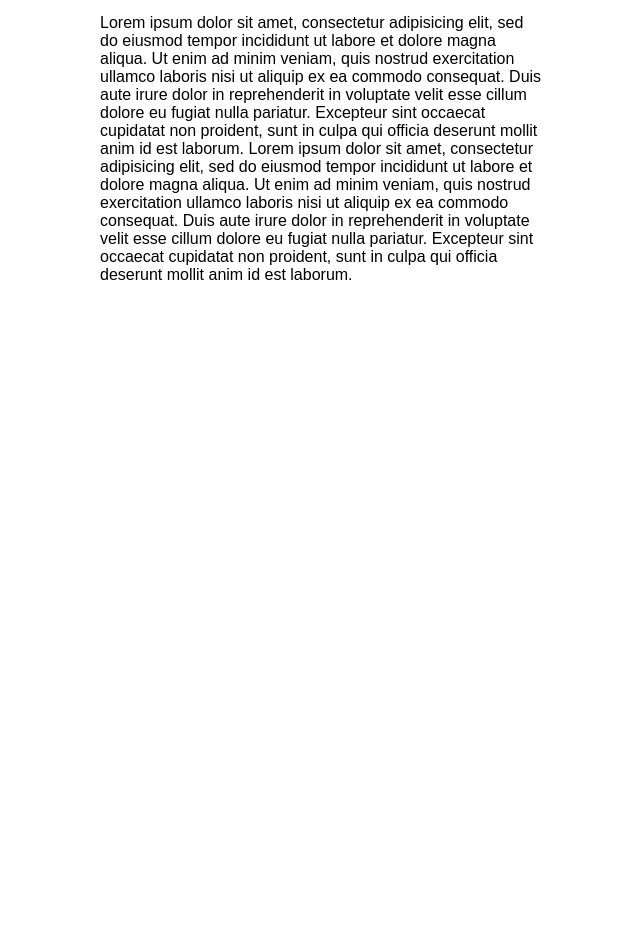
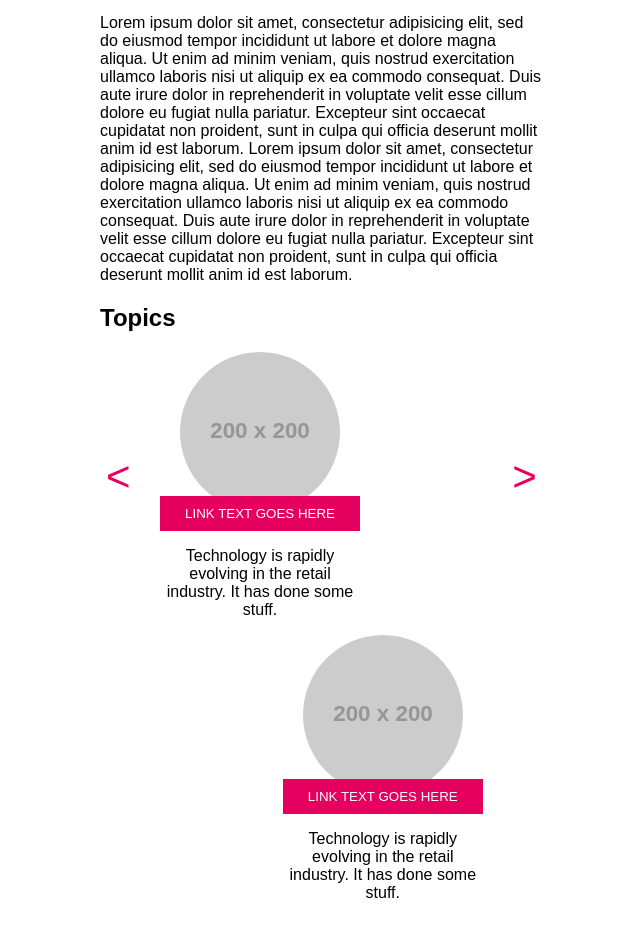
Before and after one commit to hyojinaaa/register-remake, a plain HTML site: page index.html in a window 1280 px wide. Shown: the part 2216-3142 px from the top of the page, without its empty margins (188-828 px from the left). Before the commit the page ends 2516 px from the top, so only its background shows below. Drawn offline with Linux system fonts and the light colour scheme; placeholder pictures from the web are drawn by us.

Commit message:
Added special circle article

```diff
--- a/css/styles.css
+++ b/css/styles.css
@@ -64,3 +64,70 @@ hr {
 article img {
 	max-width: 100%;
 }
+
+.related div{
+	width: 200px;
+	text-align: center;
+
+}
+
+.related:after {
+	content: ' ';
+	display: block;
+	clear: both;
+}
+
+.related div:nth-of-type(1) {
+	float: left;
+	margin-left: 60px;
+}
+
+.related div:nth-of-type(2) {
+	float: right;
+	margin-right: 60px;
+}
+
+.related img {
+	border-radius: 50%;
+	width: 80%;
+}
+
+.related div a {
+	background-color: #e5005f;
+	display: block;
+	padding: 10px 10px;
+	color: white;
+	text-transform: uppercase;
+	text-decoration: none;
+	font-size: smaller;
+	position: relative;
+	margin-top: -20px;
+}
+
+.related div a:hover {
+	background-color: black;
+}
+
+#scroll-left,
+#scroll-right {
+	font-size: 42px;
+	border: none;
+	background-color: transparent;
+	cursor: pointer;
+	color: #e5005f;
+	margin-top: 100px;
+}
+
+#scroll-left {
+	position: absolute;
+	left: 0;
+}
+
+#scroll-right {
+	position: absolute;
+	right: 0;
+}
+
+.related {
+	position: relative;
+}
--- a/index.html
+++ b/index.html
@@ -102,6 +102,22 @@
 				proident, sunt in culpa qui officia deserunt mollit anim id est laborum.</p>
 			</article>
 
+			<article class="related">
+				<h1>Topics</h1>
+					<div>
+					<img src="http://placehold.it/200x200">
+					<a href="#">Link text goes here</a>
+					<p>Technology is rapidly evolving in the retail industry. It has done some stuff.</p>
+					</div>
+					<div><img src="http://placehold.it/200x200">
+					<a href="#">Link text goes here</a>
+					<p>Technology is rapidly evolving in the retail industry. It has done some stuff.</p>
+					</div>
+
+					<button id="scroll-left">&lt;</button>
+					<button id="scroll-right">&gt;</button>
+			</article>
+
 
 		</main>
 
```
